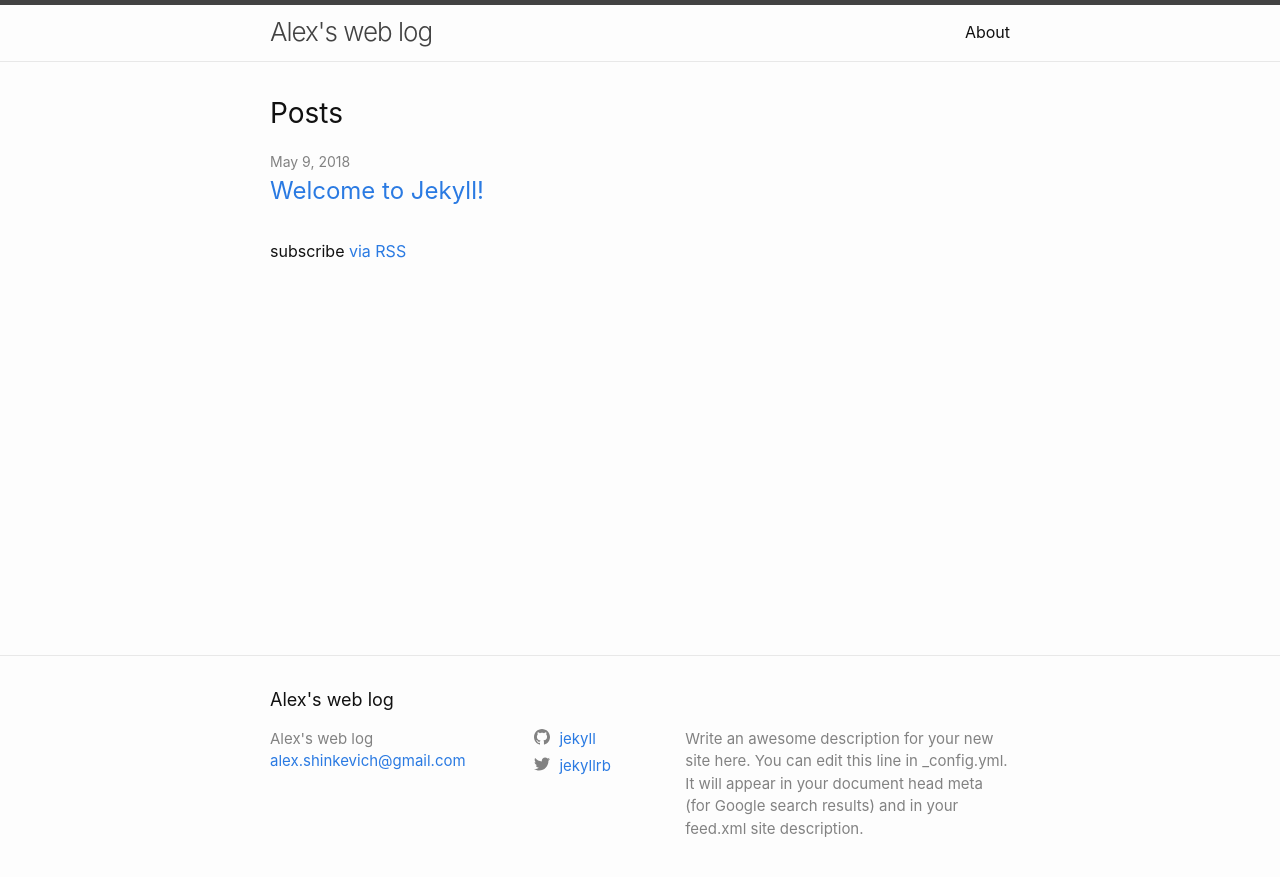
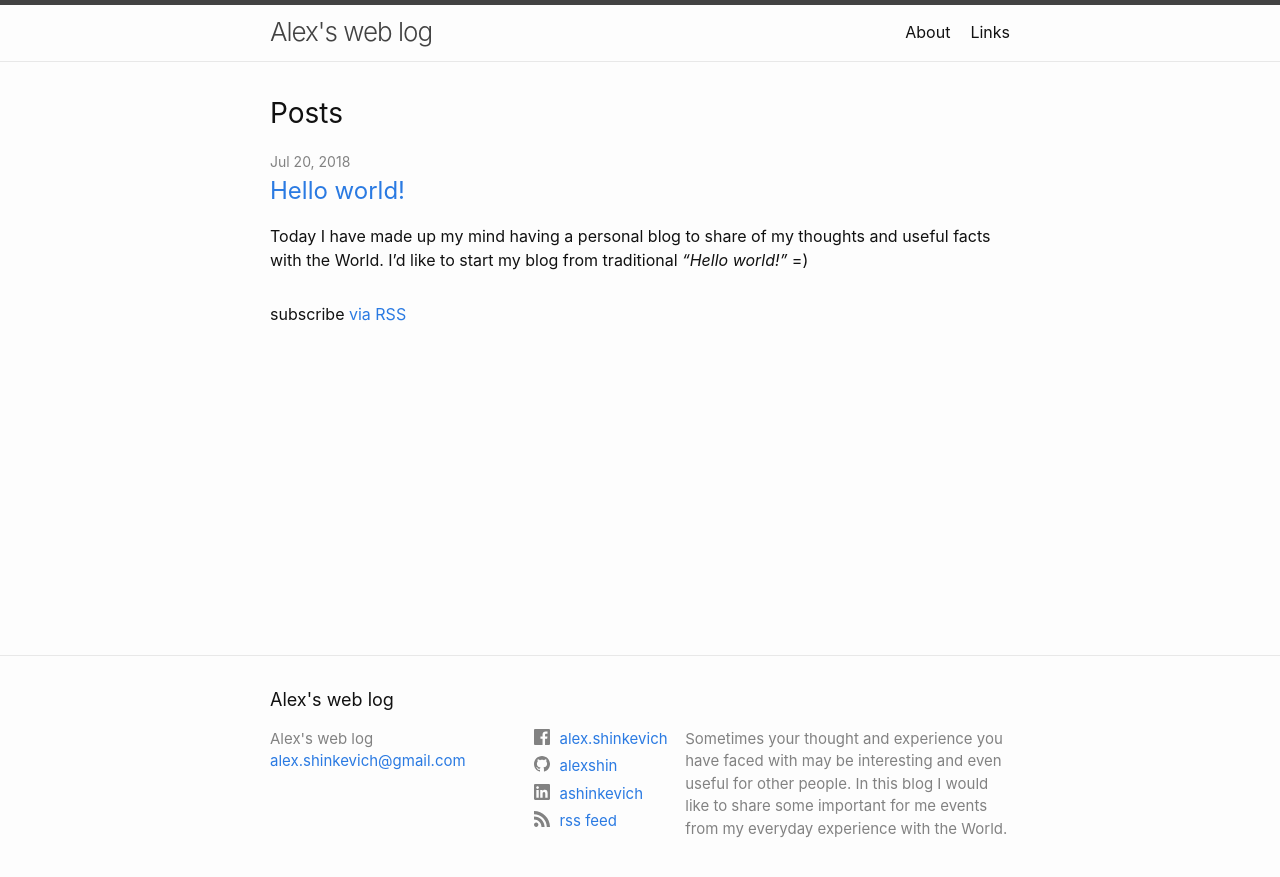
Before and after one commit to alexshin/alexshin.github.io, a Jekyll site: the page built from index.md, in a window 1280 px wide. Shown: the top 877 px of the page. Built offline with Jekyll 4.4.1, drawn with Linux system fonts in a browser that asks for light colours.

Commit message:
Added links and the first topic

```diff
--- a/_config.yml
+++ b/_config.yml
@@ -16,13 +16,13 @@
 title: Alex's web log
 email: alex.shinkevich@gmail.com
 description: >- # this means to ignore newlines until "baseurl:"
-  Write an awesome description for your new site here. You can edit this
-  line in _config.yml. It will appear in your document head meta (for
-  Google search results) and in your feed.xml site description.
+  Sometimes your thought and experience you have faced with may be interesting and even useful for other people.
+  In this blog I would like to share some important for me events from my everyday experience with the World.
 baseurl: "" # the subpath of your site, e.g. /blog
-url: "http://alexshin.github.io" # the base hostname & protocol for your site, e.g. http://example.com
-twitter_username: jekyllrb
-github_username:  jekyll
+url: "https://alexshin.github.io" # the base hostname & protocol for your site, e.g. http://example.com
+github_username:  alexshin
+linkedin_username: ashinkevich
+facebook_username: alex.shinkevich
 
 timezone: Europe/Minsk
 
@@ -31,6 +31,15 @@ markdown: kramdown
 theme: minima
 plugins:
   - jekyll-feed
+  - jekyll-seo-tag
+show_excerpts: true
+rss: rss feed
+header_pages:
+  - about.md
+  - links.md
+
+disqus:
+    shortname: alexshin
 
 # Exclude from processing.
 # The following items will not be processed, by default. Create a custom list
--- a/_includes/head.html
+++ b/_includes/head.html
@@ -8,4 +8,6 @@
   {%- if jekyll.environment == 'production' and site.google_analytics -%}
     {%- include google-analytics.html -%}
   {%- endif -%}
+
+  {% seo %}
 </head>
--- /dev/null
+++ b/_posts/2018-07-20-hello-world.markdown
@@ -0,0 +1,21 @@
+---
+layout: post
+title:  "Hello world!"
+date:   2018-07-20 13:01:30 +0300
+categories: blog tools
+---
+Today I have made up my mind having a personal blog to share of my thoughts and useful facts with the World. I'd like to start my blog from traditional _"Hello world!"_ =)
+
+This blog is made by [Jekyll][jekyll-home] static site generator and hosted by [GitHub Pages][github-pages] which kindly give us opportunity to have static sites on its hosting.
+
+You can ask me, "what exactly you want to share with me?" I would have write posts:
+
+* About new technologies and tools I faced with
+* Try to save my personal feed of "every day I should learn something new". Cause it will stimulate me learning even when lazy makes me to rest
+* Keep useful links
+
+Thank you for reading my blog. And of course **HELLO WORLD!**
+
+
+[jekyll-home]: https://jekyllrb.com
+[github-pages]: https://pages.github.com
--- /dev/null
+++ b/links.md
@@ -0,0 +1,18 @@
+---
+layout: page
+title: Links
+permalink: /links/
+comments: false
+---
+
+## Linux
+
+### Web development
+
+* [Jekyll](https://jekyllrb.com) - Static site generator. It’s a tool which I use to write this blog. Don’t make some simple things difficult. Using static pages you can forget about the hell of wordpresses, joomlas etc.
+
+### Console tools
+
+* [Oh My ZSH!](https://ohmyz.sh) - This suit of plugins lets you make your ZSH usable asap.
+* [TIG](https://jonas.github.io/tig/) - Name of this tool is reverted from _"GIT"_. It's a very cozy and useful console GUI for git which based on the preudographic. If you are spending your life in a console, you should try it
+* [SpaceVim](https://spacevim.org) - You like vim but you think that it's a bit outdated for modern world? Try **SpaceVim** which enables you to get almost powerful IDE inside your console with autoupdating, beautiful fonts, really comfortable plugins etc. I hope you will like it.
```
Also changed, not shown: _posts/2018-05-09-welcome-to-jekyll.markdown (deleted, +0 -25 lines), about.md (+1 -0 lines), index.md (+1 -0 lines).
